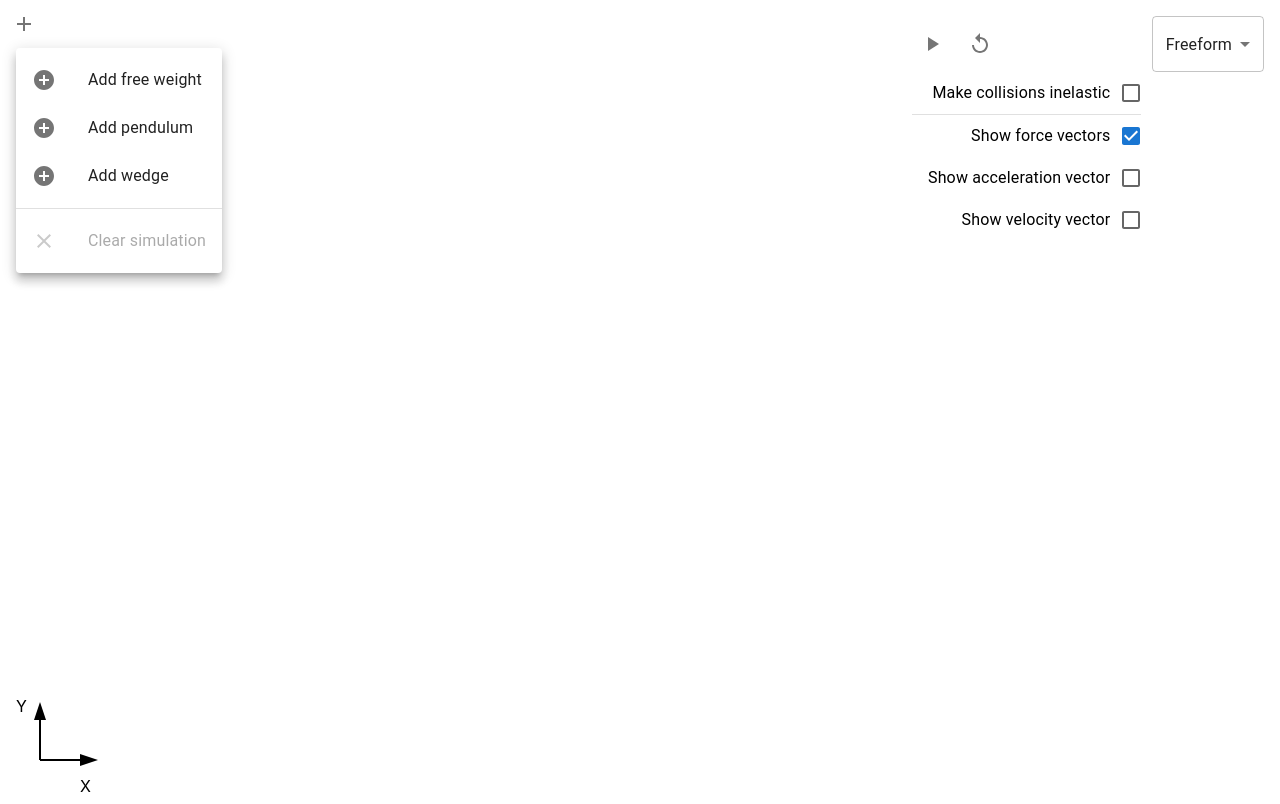
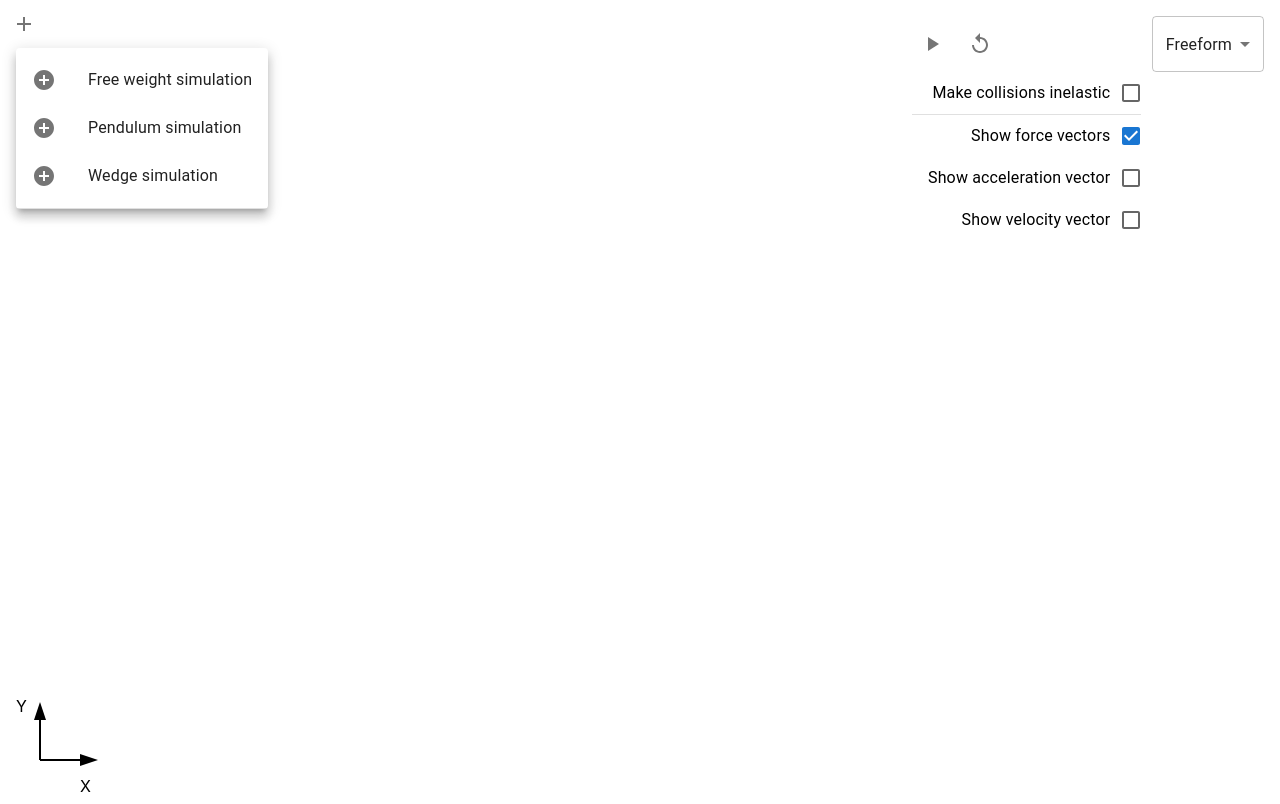
Before and after one commit to brynnchernosky/physics-mechanics-simulator, a React (Create React App) app: page / in a window 1280 px wide. Both pictures are taken after a click on the button 24 px from the left and 24 px from the top of the page. Built offline with nearby package versions, Linux system fonts and the light colour scheme.

Commit message:
more natural changes between sim types

```diff
--- a/src/App.tsx
+++ b/src/App.tsx
@@ -945,7 +945,7 @@ function App() {
             <div className="mechanicsSimulationButtons">
               {mode == "Freeform" && (
                 <div style={{ zIndex: 10000 }}>
-                  <Tooltip title="Add/remove elements">
+                  <Tooltip title="Change simulation type">
                     <IconButton onClick={handleClick} size="large">
                       <AddIcon />
                     </IconButton>
@@ -965,12 +965,11 @@ function App() {
                         <ListItem disablePadding>
                           <ListItemButton
                             onClick={() => addWeight()}
-                            disabled={simulationElements.length > 0}
                           >
                             <ListItemIcon>
                               <AddCircleIcon />
                             </ListItemIcon>
-                            <ListItemText primary="Add free weight" />
+                            <ListItemText primary="Free weight simulation" />
                           </ListItemButton>
                         </ListItem>
                         <ListItem disablePadding>
@@ -978,12 +977,11 @@ function App() {
                             onClick={() => {
                               addPendulum();
                             }}
-                            disabled={simulationElements.length > 0}
                           >
                             <ListItemIcon>
                               <AddCircleIcon />
                             </ListItemIcon>
-                            <ListItemText primary="Add pendulum" />
+                            <ListItemText primary="Pendulum simulation" />
                           </ListItemButton>
                         </ListItem>
                         <ListItem disablePadding>
@@ -991,32 +989,16 @@ function App() {
                             onClick={() => {
                               addWedge();
                             }}
-                            disabled={simulationElements.length > 0}
                           >
                             <ListItemIcon>
                               <AddCircleIcon />
                             </ListItemIcon>
-                            <ListItemText primary="Add wedge" />
+                            <ListItemText primary="Wedge simulation" />
                           </ListItemButton>
                         </ListItem>
                       </List>
                     </nav>
                     <Divider />
-                    <nav aria-label="clear simulation elements">
-                      <List>
-                        <ListItem disablePadding>
-                          <ListItemButton
-                            disabled={simulationElements.length == 0}
-                            onClick={clearSimulation}
-                          >
-                            <ListItemIcon>
-                              <ClearIcon />
-                            </ListItemIcon>
-                            <ListItemText primary="Clear simulation" />
-                          </ListItemButton>
-                        </ListItem>
-                      </List>
-                    </nav>
                   </Popover>
                 </div>
               )}
```
